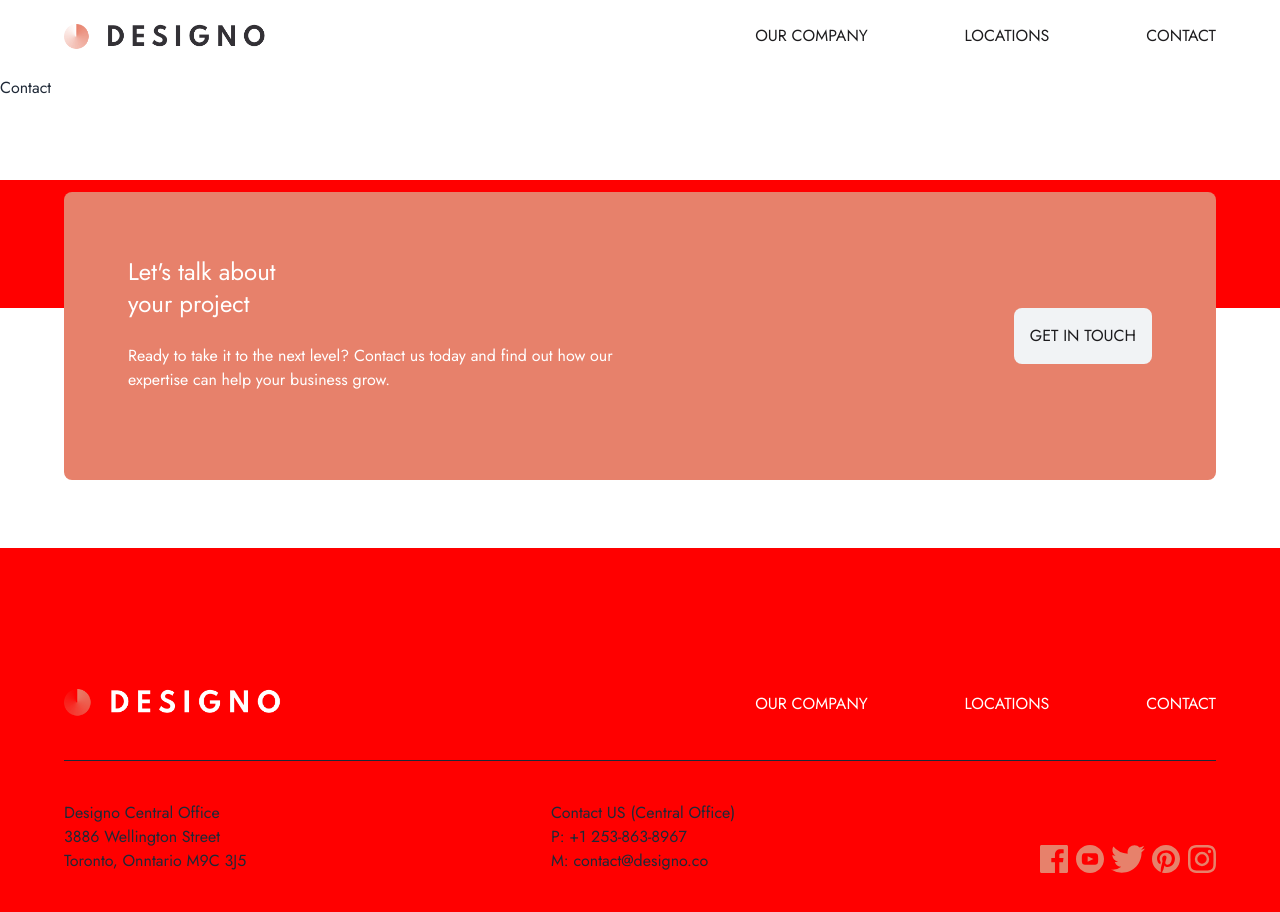
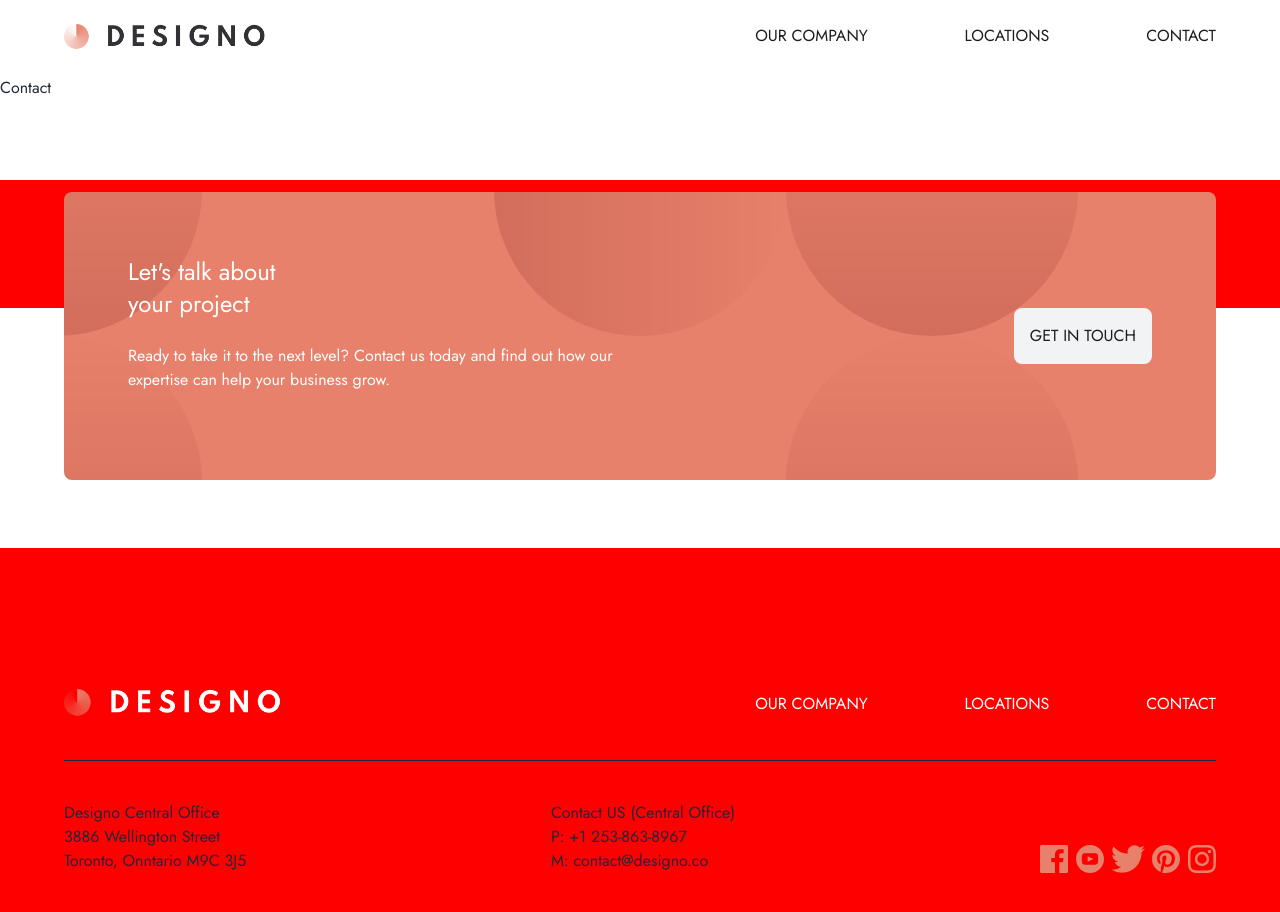
Before and after one commit to SheeloveDol/designo, a React (Vite) app: page /contact in a window 1280 px wide. Shown: the top 912 px of the page. Built offline with nearby package versions, Linux system fonts and the light colour scheme.

Commit message:
added bg image to CTA in footer

```diff
--- a/src/components/Footer.jsx
+++ b/src/components/Footer.jsx
@@ -7,6 +7,7 @@ import Youtube from "../assets/shared/desktop/icon-youtube.svg";
 import Twitter from "../assets/shared/desktop/icon-twitter.svg";
 import Pinterest from "../assets/shared/desktop/icon-pinterest.svg";
 import Instagram from "../assets/shared/desktop/icon-instagram.svg";
+import CtaBackgroundImg from "../assets/shared/mobile/bg-pattern-design-pages-intro-mobile.svg"
 
 export const Footer = () => {
   const location = useLocation();
@@ -33,7 +34,14 @@ export const Footer = () => {
     >
       <div className="bg-white py-16 pt-28 sm:pt-44 relative"></div>
 
-      <div className="text-center text-white py-8 lg:py-16 px-4  absolute top-3 w-[90%] left-[5%] bg-peach rounded-lg z-10 lg:flex justify-between lg:px-16 lg:text-left">
+      <div className="text-center text-white py-8 lg:py-16 px-4  absolute top-3 w-[90%] left-[5%] bg-peach rounded-lg z-10 lg:flex justify-between lg:px-16 lg:text-left"
+      style={{
+        backgroundImage: `url('${CtaBackgroundImg}')`,
+
+        backgroundPosition: "center"
+      }}
+
+      >
         <div className="sm:mx-auto lg:mx-0 sm:w-3/4 lg:w-1/2">
           <h3 className="mb-6 text-2xl">
             Let's talk about<br></br> your project
```
